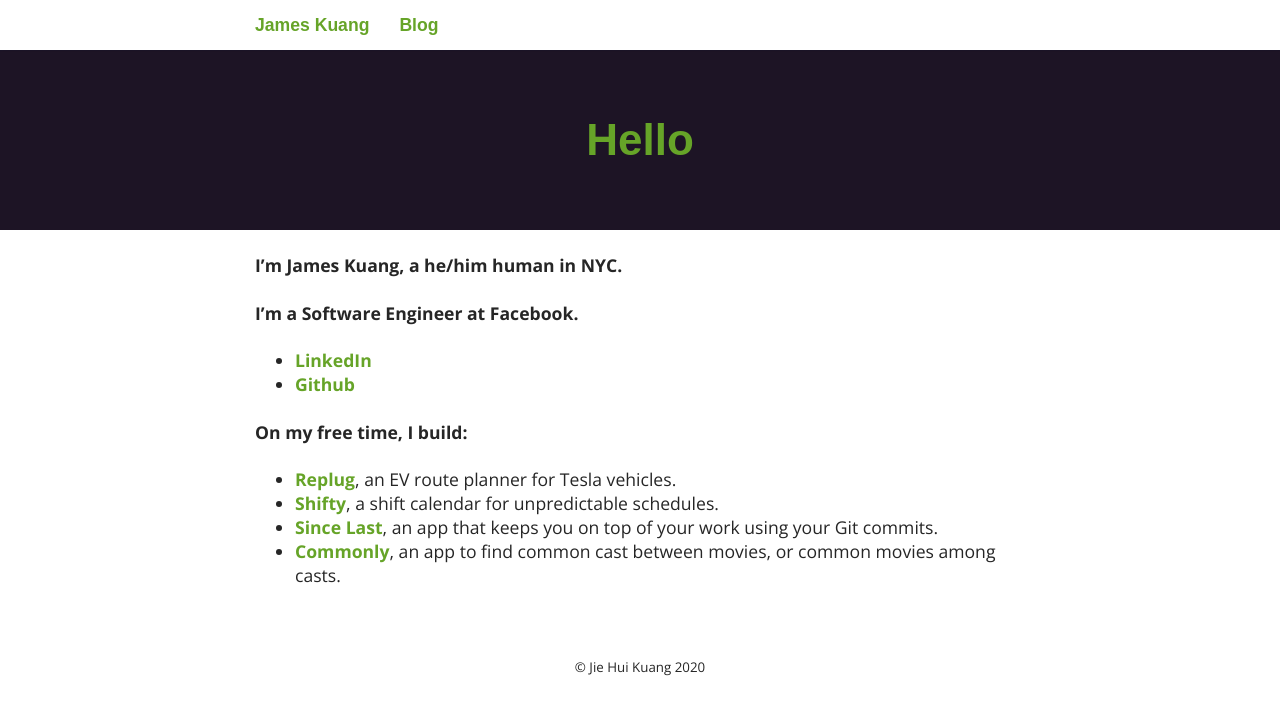
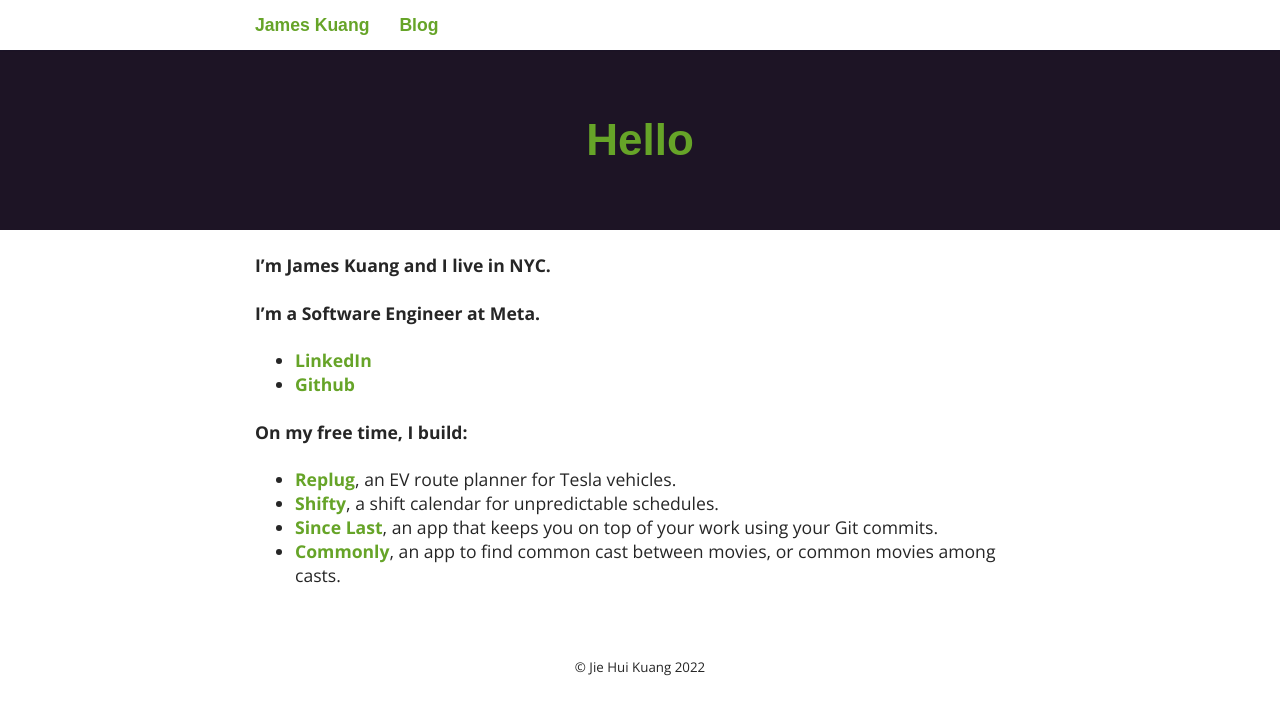
Before and after one commit to JamesKuang/jameskuang.github.io, a Jekyll site: the page built from index.md, in a window 1280 px wide. Shown: the top 715 px of the page. Built offline with Jekyll 4.4.1, drawn with Linux system fonts in a browser that asks for light colours; some web fonts are replaced.

Commit message:
Update for 2022

```diff
--- a/_includes/footer.html
+++ b/_includes/footer.html
@@ -1,3 +1,3 @@
 <footer>
-	<p>© Jie Hui Kuang 2020</p>
+	<p>© Jie Hui Kuang 2022</p>
 </footer>
--- a/index.md
+++ b/index.md
@@ -4,9 +4,9 @@
 # See: https://jekyllrb.com/docs/themes/#overriding-theme-defaults
 layout: default
 ---
-#### I'm James Kuang, a he/him human in NYC.
+#### I'm James Kuang and I live in NYC.
 
-#### I'm a Software Engineer at Facebook.
+#### I'm a Software Engineer at Meta.
 - [LinkedIn](https://www.linkedin.com/in/jameskuang)
 - [Github](https://github.com/JamesKuang)
 
```
